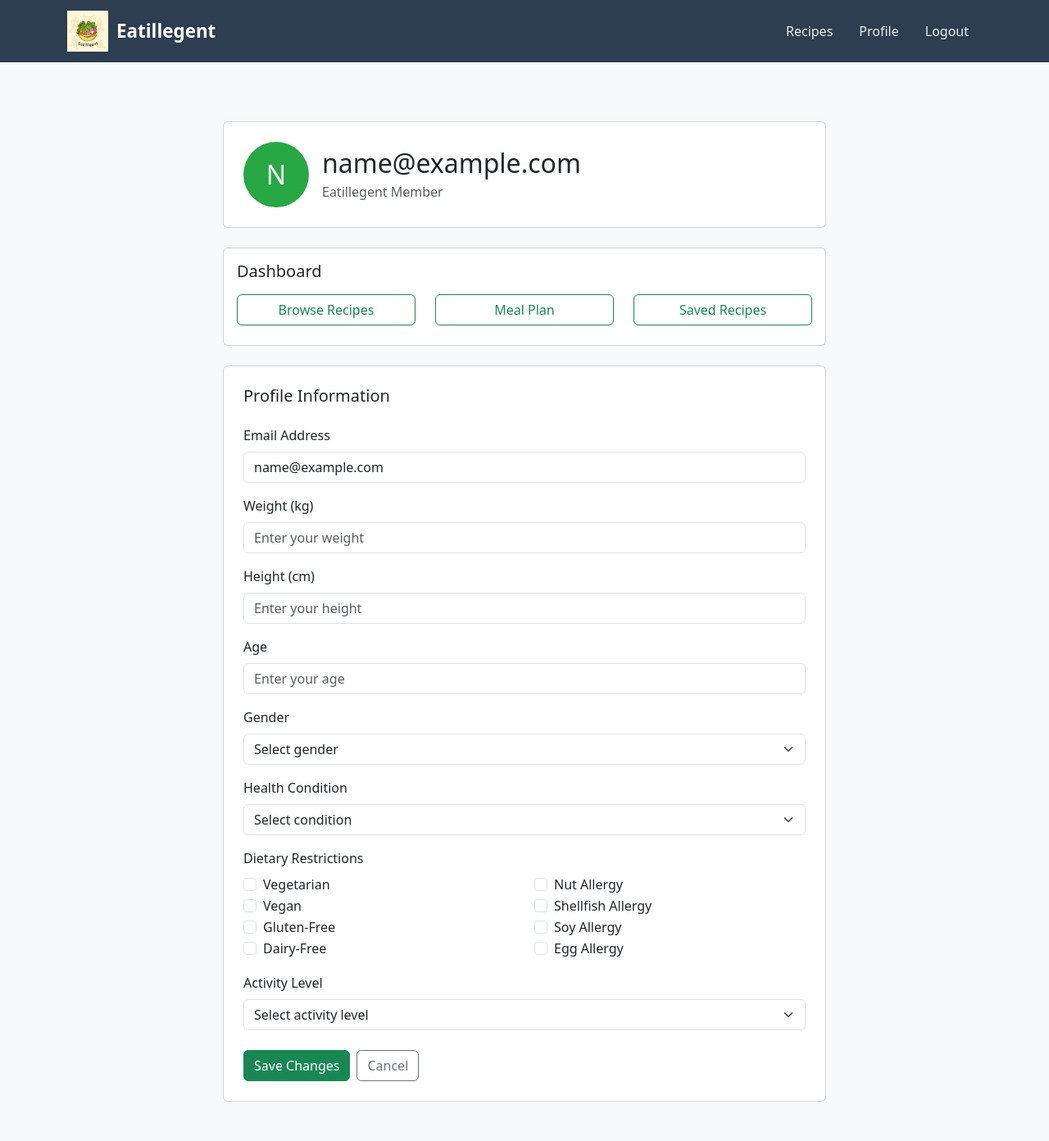
After one commit to lilkub223/nutrition-app, a Django app: page /userprofile/ in a window 1280 px wide. The commit adds this page. Shown: the whole page at 82% size. Run offline with Django 5.2, Linux system fonts and the light colour scheme; the visitor is signed in with stand-in values (Sample User, id 1).

Commit message:
Demo 1: Added logo, user profile page, removed remember me, consistent styling

```diff
--- a/main/templates/main/base.html
+++ b/main/templates/main/base.html
@@ -3,9 +3,9 @@
 <head>
     <meta charset="UTF-8">
     <meta name="viewport" content="width=device-width, initial-scale=1.0">
-    <title>{% block title %}My Django App{% endblock %}</title>
+    <title>{% block title %}Eatillegent{% endblock %}</title>
 
-    <!-- Bootstrap CSS linkk -->
+    <!-- Bootstrap CSS -->
     <link href="https://cdn.jsdelivr.net/npm/bootstrap@5.3.0/dist/css/bootstrap.min.css" rel="stylesheet">
 
     <!-- Custom CSS -->
@@ -14,6 +14,7 @@
             min-height: 100vh;
             display: flex;
             flex-direction: column;
+            background-color: #f8f9fa;
         }
 
         main {
@@ -24,15 +25,47 @@
             background-color: #2c3e50;
         }
 
-        .navbar-brand, .nav-link {
+        .navbar-brand {
             color: white !important;
+            font-weight: 700;
+            font-size: 1.4rem;
+            display: flex;
+            align-items: center;
         }
 
-        footer {
-            background-color: #34495e;
-            color: white;
-            padding: 20px 0;
-            margin-top: auto;
+        .navbar-logo {
+            width: 40px;
+            height: 40px;
+            margin-right: 10px;
+            background-color: #28a745;
+            border-radius: 8px;
+            display: flex;
+            align-items: center;
+            justify-content: center;
+            font-size: 1.5rem;
+        }
+
+        .nav-link {
+            color: rgba(255,255,255,0.9) !important;
+            font-weight: 500;
+            transition: all 0.3s;
+            padding: 0.5rem 1rem !important;
+        }
+
+        .nav-link:hover {
+            color: white !important;
+            background-color: rgba(255,255,255,0.1);
+            border-radius: 8px;
+        }
+
+        /* Remove underlines from links */
+        a {
+            text-decoration: none !important;
+        }
+
+        a:hover {
+            text-decoration: none !important;
+            opacity: 0.8;
         }
     </style>
 
@@ -42,7 +75,11 @@
     <!-- Navigation Bar -->
     <nav class="navbar navbar-expand-lg">
         <div class="container">
-            <a class="navbar-brand" href="/">Eatillgent</a>
+            {% load static %}
+            <a class="navbar-brand" href="/">
+                <img src="{% static 'main/images/NutritionAppLogo.png' %}" alt="Eatillegent Logo" class="navbar-logo" style="width: 50px; height: 50px; border-radius: 0; background: none;">
+                Eatillegent
+            </a>
             <button class="navbar-toggler" type="button" data-bs-toggle="collapse" data-bs-target="#navbarNav">
                 <span class="navbar-toggler-icon"></span>
             </button>
@@ -50,16 +87,13 @@
                 <ul class="navbar-nav ms-auto">
                     {% if user.is_authenticated %}
                         <li class="nav-item">
-                            <a class="nav-link" href="#">Diseases</a>
+                            <a class="nav-link" href="/recipes/">Recipes</a>
                         </li>
                         <li class="nav-item">
-                            <a class="nav-link" href="{% url 'selected_recipes' %}">Recipes</a>
+                            <a class="nav-link" href="/userprofile/">Profile</a>
                         </li>
                         <li class="nav-item">
-                            <form action="{% url 'logout' %}" method="post" class="d-inline">
-                                {% csrf_token %}
-                                <button type="submit" class="nav-link logout-btn">Logout</button>
-                            </form>
+                            <a class="nav-link" href="{% url 'logout' %}">Logout</a>
                         </li>
                     {% else %}
                         <li class="nav-item">
@@ -91,13 +125,6 @@
         {% endblock %}
     </main>
 
-    <!-- Footer -->
-    <footer class="text-center">
-        <div class="container">
-
-        </div>
-    </footer>
-
     <!-- Bootstrap JS -->
     <script src="https://cdn.jsdelivr.net/npm/bootstrap@5.3.0/dist/js/bootstrap.bundle.min.js"></script>
 
--- a/nutrition_project/settings.py
+++ b/nutrition_project/settings.py
@@ -123,7 +123,7 @@ USE_TZ = True
 # https://docs.djangoproject.com/en/5.0/howto/static-files/
 
 STATIC_URL = 'static/'
-
+STATICFILES_DIRS = [BASE_DIR / 'static']
 # Default primary key field type
 # https://docs.djangoproject.com/en/5.0/ref/settings/#default-auto-field
 
--- a/nutrition_project/urls.py
+++ b/nutrition_project/urls.py
@@ -1,6 +1,7 @@
 from django.contrib import admin
 from django.urls import path
 from recipes import views
+from recipes import views as recipe_views
 
 urlpatterns = [
     path('admin/', admin.site.urls),
@@ -12,6 +13,7 @@ urlpatterns = [
     path('recipes/<int:recipe_id>/', views.recipe_detail, name='recipe_detail'),
     path('add_to_picked_recipes/', views.add_to_picked_recipes, name='add_to_picked_recipes'),
     path('selected_recipes/', views.selected_recipes, name='selected_recipes'),
+    path('userprofile/', recipe_views.user_profile, name='user_profile'),
     # New endpoint for AJAX requests
     path('', views.landing_page, name='landing_page'),
 
--- /dev/null
+++ b/recipes/templates/recipes/userprofile.html
@@ -0,0 +1,207 @@
+{% extends 'main/base.html' %}
+
+{% block title %}User Profile - Eatillegent{% endblock %}
+
+{% block content %}
+<div class="row justify-content-center mt-4">
+    <div class="col-md-10 col-lg-8">
+
+        <!-- Profile Header -->
+        <div class="card mb-4">
+            <div class="card-body p-4">
+                <div class="d-flex align-items-center">
+                    <div class="profile-avatar me-3">
+                        <div style="width: 80px; height: 80px; background-color: #28a745; border-radius: 50%; display: flex; align-items: center; justify-content: center; font-size: 2rem; color: white;">
+                            {{ user.email|first|upper }}
+                        </div>
+                    </div>
+                    <div>
+                        <h2 class="mb-1">{{ user.email }}</h2>
+                        <p class="text-muted mb-0">Eatillegent Member</p>
+                    </div>
+                </div>
+            </div>
+        </div>
+
+        <!-- Dashboard Navigation -->
+        <div class="card mb-4">
+            <div class="card-body">
+                <h5 class="card-title mb-3">Dashboard</h5>
+                <div class="row">
+                    <div class="col-md-4 mb-2">
+                        <a href="/recipes/" class="btn btn-outline-success w-100">Browse Recipes</a>
+                    </div>
+                    <div class="col-md-4 mb-2">
+                        <a href="#" class="btn btn-outline-success w-100">Meal Plan</a>
+                    </div>
+                    <div class="col-md-4 mb-2">
+                        <a href="#" class="btn btn-outline-success w-100">Saved Recipes</a>
+                    </div>
+                </div>
+            </div>
+        </div>
+
+        <!-- Profile Information -->
+        <div class="card">
+            <div class="card-body p-4">
+                <h5 class="card-title mb-4">Profile Information</h5>
+
+                <form id="profileForm" method="POST">
+                    {% csrf_token %}
+
+                    <!-- Email (Read-only) -->
+                    <div class="mb-3">
+                        <label for="email" class="form-label">Email Address</label>
+                        <input type="email" class="form-control" id="email" value="{{ user.email }}" readonly>
+                    </div>
+
+                    <!-- Weight -->
+                    <div class="mb-3">
+                        <label for="weight" class="form-label">Weight (kg)</label>
+                        <input type="number" class="form-control" id="weight" name="weight" value="{{ user.profile.weight|default:'' }}" placeholder="Enter your weight">
+                    </div>
+
+                    <!-- Height -->
+                    <div class="mb-3">
+                        <label for="height" class="form-label">Height (cm)</label>
+                        <input type="number" class="form-control" id="height" name="height" value="{{ user.profile.height|default:'' }}" placeholder="Enter your height">
+                    </div>
+
+                    <!-- Age -->
+                    <div class="mb-3">
+                        <label for="age" class="form-label">Age</label>
+                        <input type="number" class="form-control" id="age" name="age" value="{{ user.profile.age|default:'' }}" placeholder="Enter your age">
+                    </div>
+
+                    <!-- Gender -->
+                    <div class="mb-3">
+                        <label for="gender" class="form-label">Gender</label>
+                        <select class="form-select" id="gender" name="gender">
+                            <option value="">Select gender</option>
+                            <option value="male" {% if user.profile.gender == 'male' %}selected{% endif %}>Male</option>
+                            <option value="female" {% if user.profile.gender == 'female' %}selected{% endif %}>Female</option>
+                            <option value="other" {% if user.profile.gender == 'other' %}selected{% endif %}>Other</option>
+                        </select>
+                    </div>
+
+                    <!-- Disease Selection -->
+                    <div class="mb-3">
+                        <label for="disease" class="form-label">Health Condition</label>
+                        <select class="form-select" id="disease" name="disease">
+                            <option value="">Select condition</option>
+                            <option value="diabetes" {% if user.profile.disease == 'diabetes' %}selected{% endif %}>Diabetes</option>
+                            <option value="hypertension" {% if user.profile.disease == 'hypertension' %}selected{% endif %}>Hypertension</option>
+                            <option value="heart_disease" {% if user.profile.disease == 'heart_disease' %}selected{% endif %}>Heart Disease</option>
+                            <option value="celiac" {% if user.profile.disease == 'celiac' %}selected{% endif %}>Celiac Disease</option>
+                            <option value="none" {% if user.profile.disease == 'none' %}selected{% endif %}>None</option>
+                        </select>
+                    </div>
+
+                    <!-- Dietary Restrictions -->
+                    <div class="mb-3">
+                        <label class="form-label">Dietary Restrictions</label>
+                        <div class="row">
+                            <div class="col-6">
+                                <div class="form-check">
+                                    <input class="form-check-input" type="checkbox" name="dietary_restrictions" value="vegetarian" id="vegetarian">
+                                    <label class="form-check-label" for="vegetarian">Vegetarian</label>
+                                </div>
+                                <div class="form-check">
+                                    <input class="form-check-input" type="checkbox" name="dietary_restrictions" value="vegan" id="vegan">
+                                    <label class="form-check-label" for="vegan">Vegan</label>
+                                </div>
+                                <div class="form-check">
+                                    <input class="form-check-input" type="checkbox" name="dietary_restrictions" value="gluten-free" id="gluten-free">
+                                    <label class="form-check-label" for="gluten-free">Gluten-Free</label>
+                                </div>
+                                <div class="form-check">
+                                    <input class="form-check-input" type="checkbox" name="dietary_restrictions" value="dairy-free" id="dairy-free">
+                                    <label class="form-check-label" for="dairy-free">Dairy-Free</label>
+                                </div>
+                            </div>
+                            <div class="col-6">
+                                <div class="form-check">
+                                    <input class="form-check-input" type="checkbox" name="dietary_restrictions" value="nut-allergy" id="nut-allergy">
+                                    <label class="form-check-label" for="nut-allergy">Nut Allergy</label>
+                                </div>
+                                <div class="form-check">
+                                    <input class="form-check-input" type="checkbox" name="dietary_restrictions" value="shellfish" id="shellfish">
+                                    <label class="form-check-label" for="shellfish">Shellfish Allergy</label>
+                                </div>
+                                <div class="form-check">
+                                    <input class="form-check-input" type="checkbox" name="dietary_restrictions" value="soy" id="soy">
+                                    <label class="form-check-label" for="soy">Soy Allergy</label>
+                                </div>
+                                <div class="form-check">
+                                    <input class="form-check-input" type="checkbox" name="dietary_restrictions" value="egg" id="egg">
+                                    <label class="form-check-label" for="egg">Egg Allergy</label>
+                                </div>
+                            </div>
+                        </div>
+                    </div>
+
+                    <!-- Activity Level -->
+                    <div class="mb-3">
+                        <label for="activity_level" class="form-label">Activity Level</label>
+                        <select class="form-select" id="activity_level" name="activity_level">
+                            <option value="">Select activity level</option>
+                            <option value="sedentary" {% if user.profile.activity_level == 'sedentary' %}selected{% endif %}>Sedentary</option>
+                            <option value="light" {% if user.profile.activity_level == 'light' %}selected{% endif %}>Light Activity</option>
+                            <option value="moderate" {% if user.profile.activity_level == 'moderate' %}selected{% endif %}>Moderate Activity</option>
+                            <option value="very_active" {% if user.profile.activity_level == 'very_active' %}selected{% endif %}>Very Active</option>
+                            <option value="extra_active" {% if user.profile.activity_level == 'extra_active' %}selected{% endif %}>Extra Active</option>
+                        </select>
+                    </div>
+
+                    <!-- Action Buttons -->
+                    <div class="d-flex gap-2 mt-4">
+                        <button type="button" class="btn btn-success" data-bs-toggle="modal" data-bs-target="#saveModal">Save Changes</button>
+                        <button type="button" class="btn btn-outline-secondary" data-bs-toggle="modal" data-bs-target="#cancelModal">Cancel</button>
+                    </div>
+
+                </form>
+            </div>
+        </div>
+
+    </div>
+</div>
+
+<!-- Save Confirmation Modal -->
+<div class="modal fade" id="saveModal" tabindex="-1">
+    <div class="modal-dialog">
+        <div class="modal-content">
+            <div class="modal-header">
+                <h5 class="modal-title">Confirm Changes</h5>
+                <button type="button" class="btn-close" data-bs-dismiss="modal"></button>
+            </div>
+            <div class="modal-body">
+                Are you sure you want to save these changes to your profile?
+            </div>
+            <div class="modal-footer">
+                <button type="button" class="btn btn-secondary" data-bs-dismiss="modal">Go Back</button>
+                <button type="button" class="btn btn-success" onclick="document.getElementById('profileForm').submit()">Yes, Save Changes</button>
+            </div>
+        </div>
+    </div>
+</div>
+
+<!-- Cancel Confirmation Modal -->
+<div class="modal fade" id="cancelModal" tabindex="-1">
+    <div class="modal-dialog">
+        <div class="modal-content">
+            <div class="modal-header">
+                <h5 class="modal-title">Cancel Changes</h5>
+                <button type="button" class="btn-close" data-bs-dismiss="modal"></button>
+            </div>
+            <div class="modal-body">
+                Are you sure you want to cancel? All unsaved changes will be lost.
+            </div>
+            <div class="modal-footer">
+                <button type="button" class="btn btn-secondary" data-bs-dismiss="modal">Go Back</button>
+                <button type="button" class="btn btn-danger" onclick="location.reload()">Yes, Cancel Changes</button>
+            </div>
+        </div>
+    </div>
+</div>
+
+{% endblock %}
--- a/recipes/views.py
+++ b/recipes/views.py
@@ -8,7 +8,8 @@ from django.http import JsonResponse
 from django.views.decorators.csrf import csrf_exempt
 from recipes.models import Disease, AppUser, UserPickedRecipes
 from recipes.models import Recipe
-
+from django.contrib import messages
+from django.contrib.auth.decorators import login_required
 
 # Create your views here.
 def home(request):
@@ -233,3 +234,24 @@ def selected_recipes(request):
         recipe_list = []
 
     return render(request, 'recipes/selected_recipes.html', {"recipes": recipe_list})
+
+
+
+@login_required
+def user_profile(request):
+    """
+    Display and update user profile
+    """
+    if request.method == 'POST':
+        # Get the current user
+        user = request.user
+
+        # Update profile fields
+        # Note: You'll need to create a UserProfile model if it doesn't exist
+        # For now, this is a placeholder
+
+        messages.success(request, 'Profile updated successfully!')
+        return redirect('user_profile')
+
+    # GET request - just display the profile
+    return render(request, 'recipes/userprofile.html')
```
Also changed, not shown: main/templates/main/login.html (+37 -35 lines).
